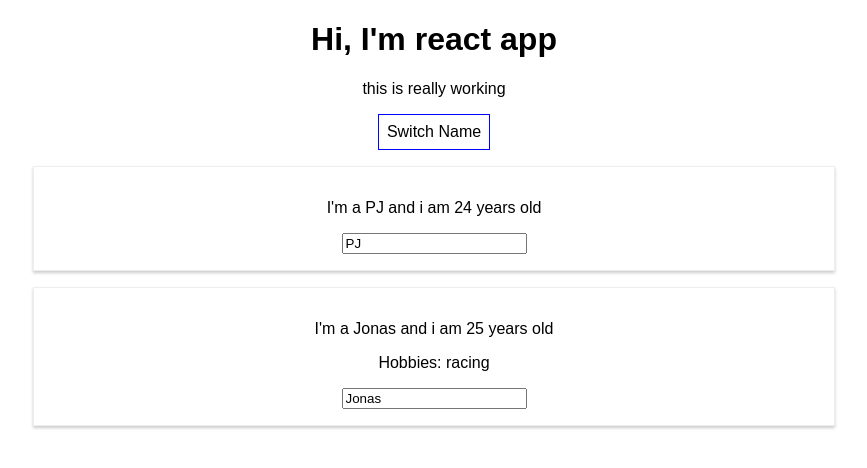
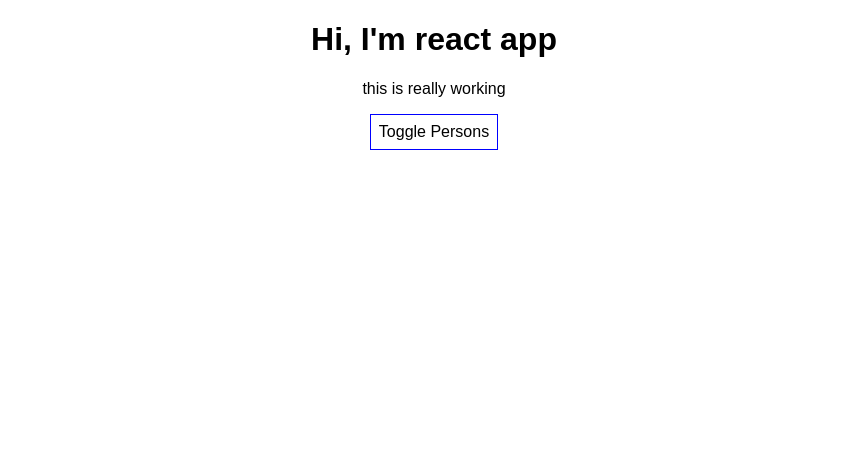
Before and after one commit to pjblitz86/ReactTrainingProjects, a React (Create React App) app in the folder udemy-max-tutorials/: page / in a window 1280 px wide. Shown: the top 468 px of the page, without its empty margins (206-1073 px from the left). Built offline with nearby package versions, Linux system fonts and the light colour scheme.

Commit message:
implemented rendering content conditionally

```diff
--- a/udemy-max-tutorials/src/App.js
+++ b/udemy-max-tutorials/src/App.js
@@ -5,7 +5,8 @@
 class App extends Component {
   state = {
     persons: [{ name: 'PJ', age: 24 }, { name: 'Jonas', age: 25 }],
-    otherState: 'some other value'
+    otherState: 'some other value',
+    showPersons: false
   };
 
   switchNameHandler = newName => {
@@ -18,6 +19,11 @@
     this.setState({
       persons: [{ name: 'Paul', age: 25 }, { name: event.target.value, age: 27 }]
     });
+  };
+
+  togglePersonsHandler = () => {
+    const doesShow = this.state.showPersons;
+    this.setState({ showPersons: !doesShow });
   };
 
   render() {
@@ -35,12 +41,12 @@
       <div className="App">
         <h1>Hi, I'm react app</h1>
         <p>this is really working</p>
-        <button style={style} onClick={() => this.switchNameHandler('Paulianus!!!')}>
-          Switch Name
+        <button style={style} onClick={this.togglePersonsHandler}>
+          Toggle Persons
         </button>
+        {this.state.showPersons ? (
+          <div>
             <Person name={this.state.persons[0].name} age={this.state.persons[0].age} />
-
-        {this.switchNameHandler}
             <Person
               name={this.state.persons[1].name}
               age={this.state.persons[1].age}
@@ -49,6 +55,8 @@
             >
               Hobbies: racing
             </Person>
+          </div>
+        ) : null}
       </div>
     );
     // other way - this is under the hood
```
Lines whose indentation alone changed are shown as unchanged.
